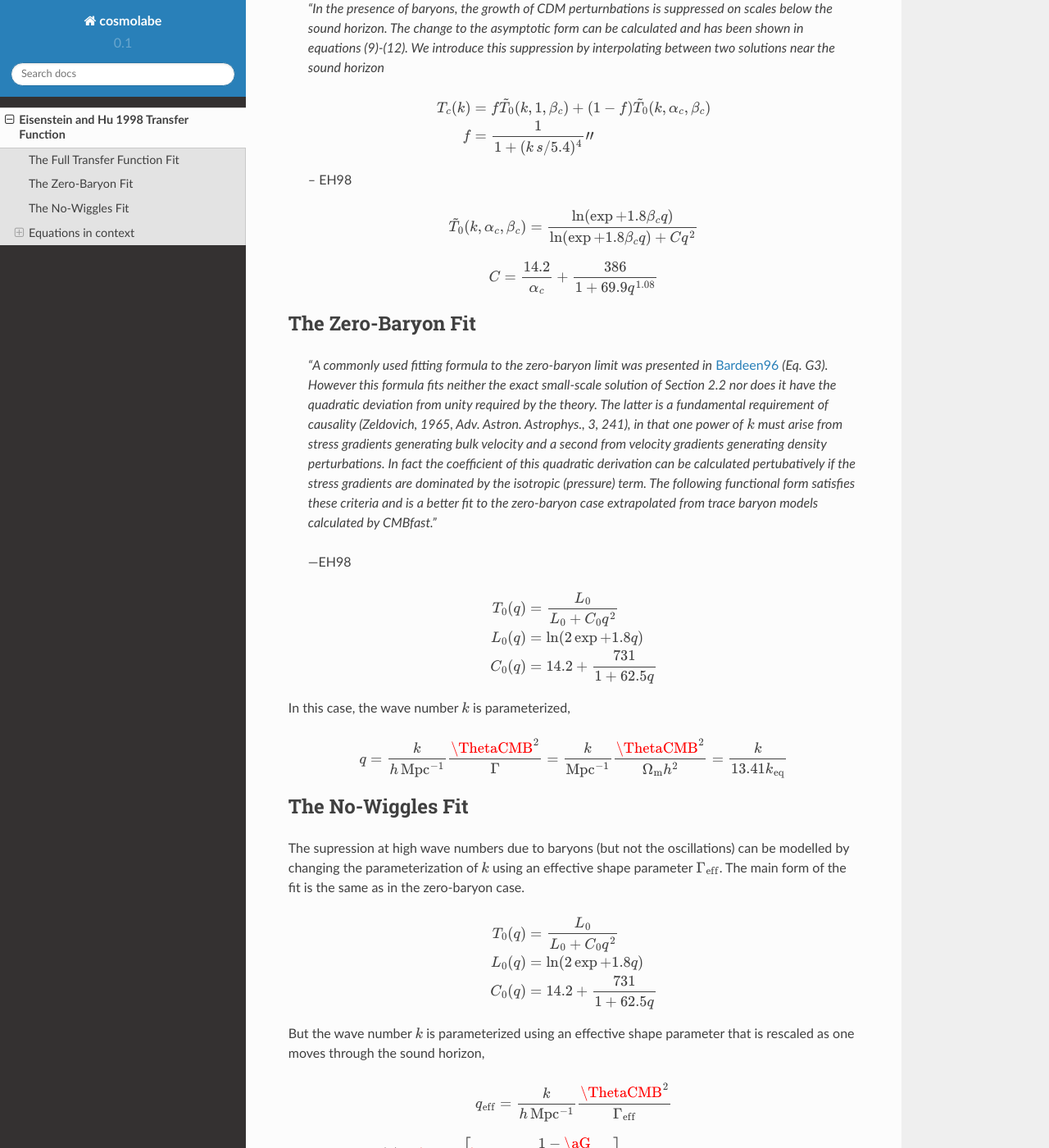
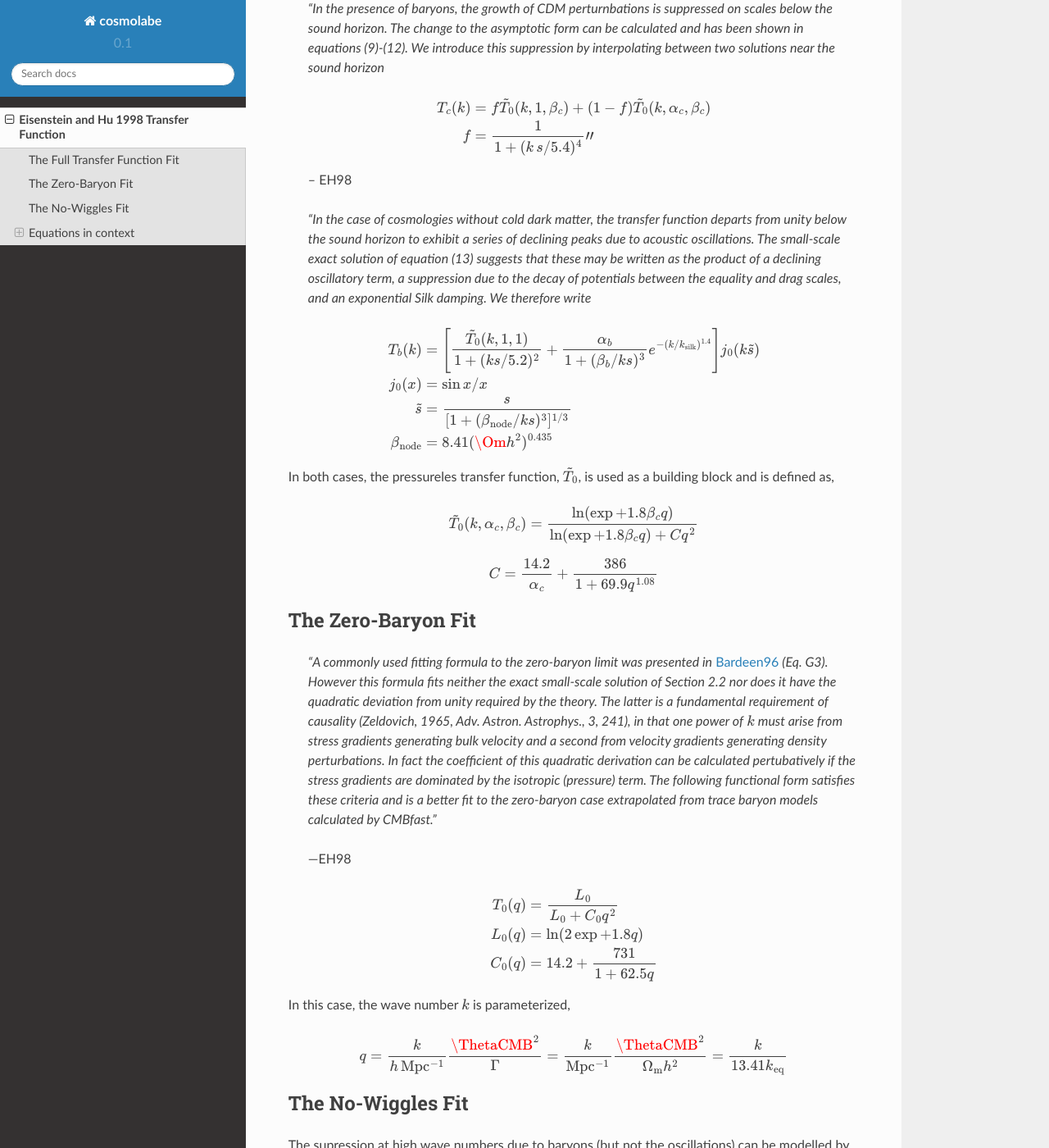
Before and after one commit to galtay/cosmolabe, a Sphinx documentation site: the page built from docs/eh98.rst, in a window 1280 px wide and 1400 px high, scrolled down 973 px. Shown: the whole window at 82% size. Built offline with Sphinx 7.4.7 and the Read the Docs theme 2.0.0, drawn with Linux system fonts in a browser that asks for light colours; pages that are not in the unit, such as notebooks, are missing from menus; some of the changed text lies outside the part shown.

```diff
--- a/cosmolabe/__init__.py
+++ b/cosmolabe/__init__.py
@@ -1,3 +1,5 @@
 import units
+import constants
 
 u = units.Units()
+pc = constants.PhysicalConstants()
--- a/docs/eh98.rst
+++ b/docs/eh98.rst
@@ -75,6 +75,32 @@ The Full Transfer Function Fit
 
    -- EH98
 
+
+.. pull-quote::
+
+  `"In the case of cosmologies without cold dark matter, the transfer function
+  departs from unity below the sound horizon to exhibit a series of declining
+  peaks due to acoustic oscillations.  The small-scale exact solution of
+  equation (13) suggests that these may be written as the product of a
+  declining oscillatory term, a suppression due to the decay of potentials
+  between the equality and drag scales, and an exponential Silk damping.
+  We therefore write`
+
+.. math::
+
+   \begin{aligned}
+     T_b(k) &= \left[
+       \frac{\tilde{T}_0(k, 1, 1)}{1 + (k s / 5.2)^2} +
+       \frac{\alpha_b}{1 + (\beta_b / k s)^3} e^{-(k/k_{\rm silk})^{1.4}}
+       \right] j_0(k \tilde{s}) \\
+     j_0(x) &= \sin x / x \\
+     \tilde{s} &= \frac{s}{[1 + (\beta_{\rm node}/ks)^3]^{1/3}} \\
+     \beta_{\rm node} &= 8.41 (\Om h^2)^{0.435}
+   \end{aligned}
+
+
+In both cases, the pressureles transfer function, :math:`\tilde{T}_0`, is used
+as a building block and is defined as,
 
 .. math::
 
@@ -170,8 +196,8 @@ parameter that is rescaled as one moves through the sound horizon,
 Equations in context
 ====================
 
-Redshift at matter-radiation equality
--------------------------------------
+Redshift at matter-radiation equality (Eq. 2)
+---------------------------------------------
 
 .. pull-quote::
 
@@ -194,8 +220,8 @@ Redshift at matter-radiation equality
 
     -- EH98
 
-Particle horizon scale at matter-radiation equality
----------------------------------------------------
+Particle horizon scale at matter-radiation equality (Eq. 3)
+-----------------------------------------------------------
 
 .. pull-quote::
 
@@ -218,8 +244,8 @@ Particle horizon scale at matter-radiation equality
 
     -- EH98
 
-The redshift of the drag epoch
-------------------------------
+The redshift of the drag epoch (Eq. 4)
+--------------------------------------
 
 .. pull-quote::
 
@@ -250,8 +276,8 @@ The redshift of the drag epoch
     -- EH98
 
 
-Baryon to photon momentum density ratio
----------------------------------------
+Baryon to photon momentum density ratio (Eq. 5)
+-----------------------------------------------
 
 .. pull-quote::
 
@@ -297,8 +323,8 @@ The sound horizon at the drag epoch
     -- EH98
 
 
-The Silk damping scale
-----------------------
+The Silk damping scale (Eq. 7)
+------------------------------
 
 .. pull-quote::
 
```
Also changed, not shown: other parts of docs/eh98.rst (+2 -2 lines), 3 other files.
